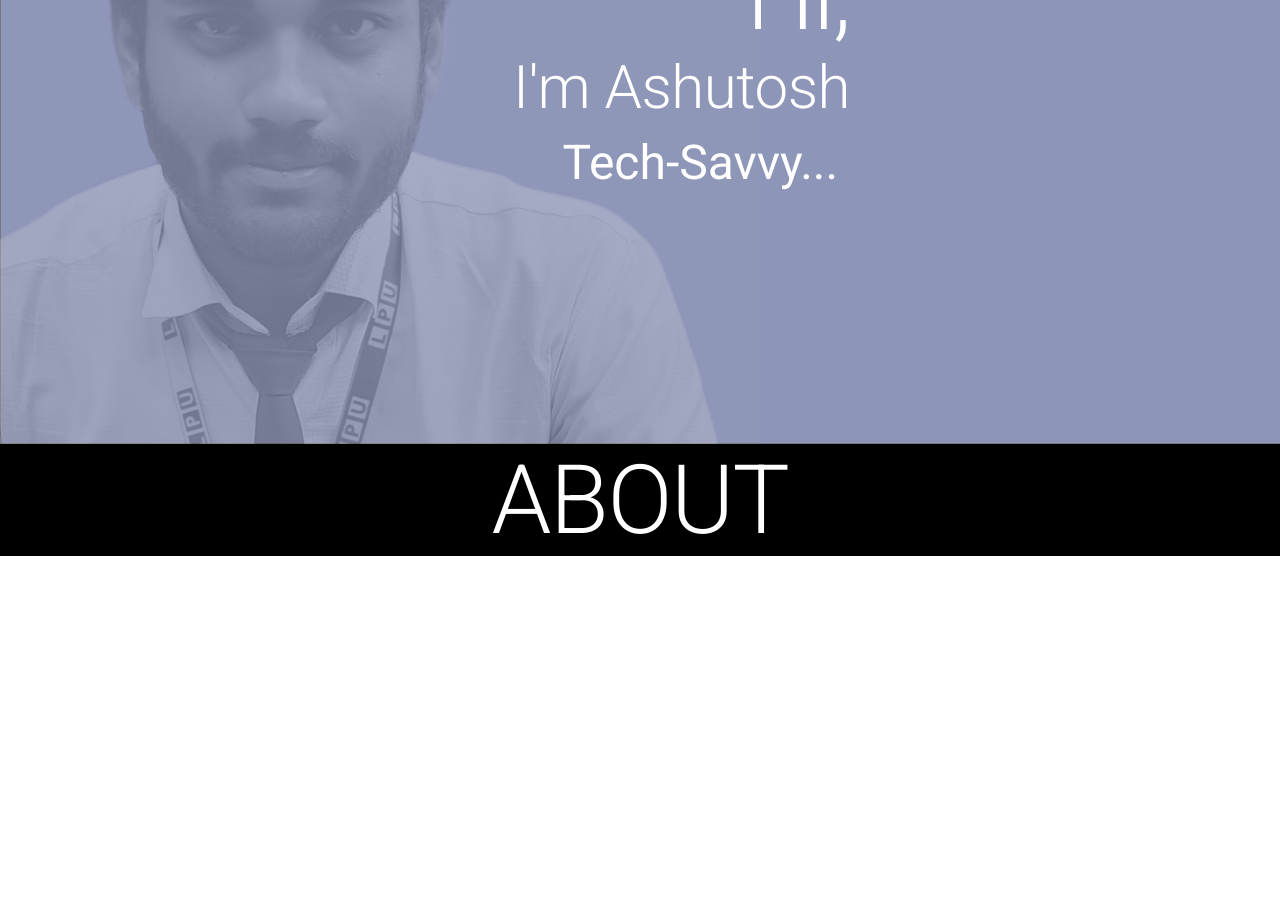
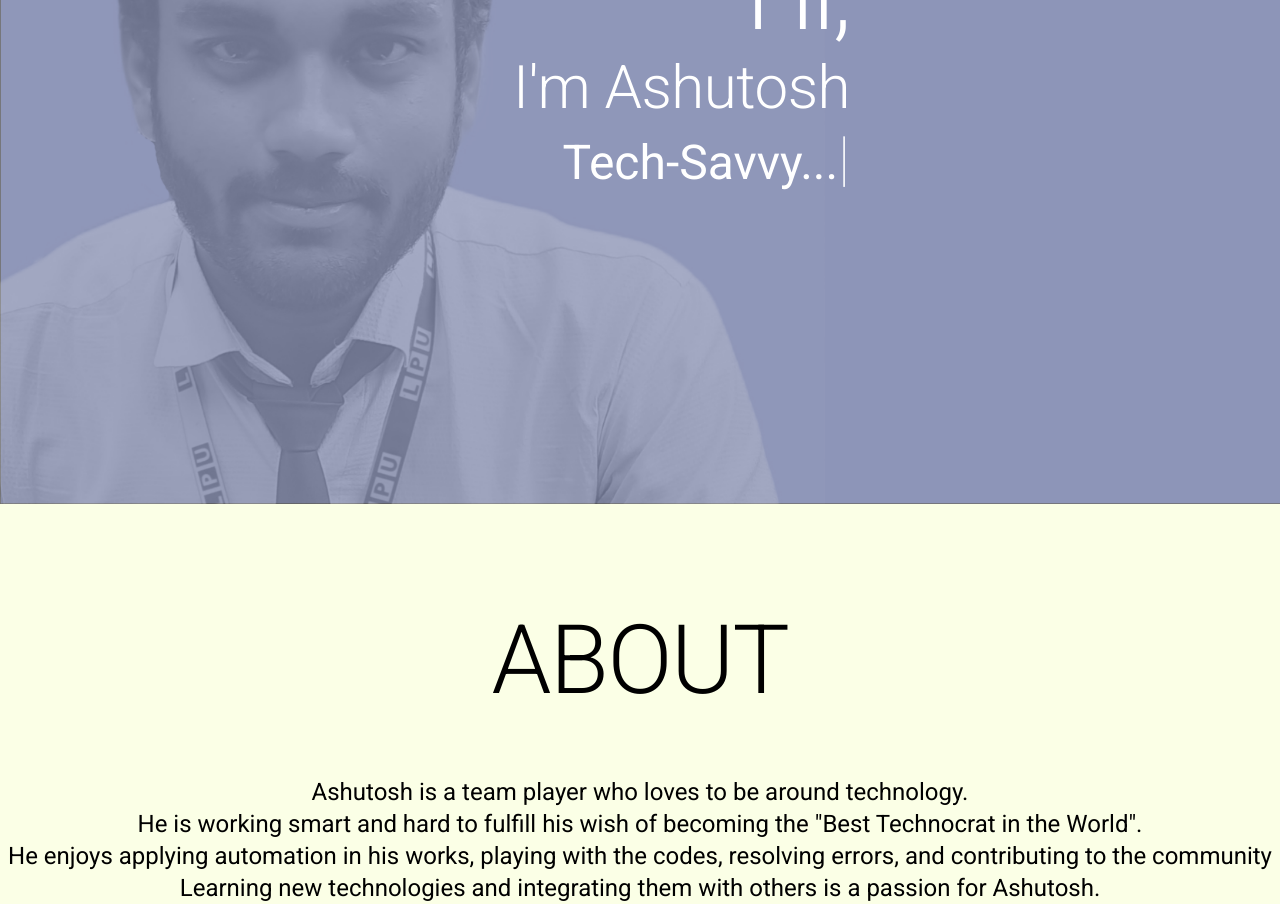
Before and after one commit to ashutosh5786/portfolio, a React (Create React App) app: page / in a window 1280 px wide. Shown: the part 260-1164 px from the top of the page. Before the commit the page ends 816 px from the top, so only its background shows below. Built offline with nearby package versions, Linux system fonts and the light colour scheme.

Commit message:
rool-back to original-colo

```diff
--- a/src/components/about.js
+++ b/src/components/about.js
@@ -30,10 +30,15 @@ const Desktop = ({ children }) => {
 export default function About () {
 
 return (
-    <div>
+    <div className="about">
         <Desktop>
             <div>
               <Typography variant="h1" align="center" className="title">ABOUT</Typography>
+              <Typography variant="h5" align="center" className="content">Ashutosh is a team player who loves to be around technology.
+              <br/>He is working smart and hard to fulfill his wish of becoming the "Best Technocrat in the World".<br/>
+              He enjoys applying automation in his works, playing with the codes, resolving errors, and contributing to the community
+              <br/>Learning new technologies and integrating them with others is a passion for Ashutosh.
+              </Typography>
 
             </div>
         </Desktop>
--- a/src/components/intro.js
+++ b/src/components/intro.js
@@ -2,13 +2,13 @@
 import React from 'react';
 import { useMediaQuery } from 'react-responsive'
 import Typography from '@material-ui/core/Typography';
-
+import Divider from '@material-ui/core/Divider'
 
 
 
 // Importing the css
 import '../style/intro.css';
-import { Table } from '@material-ui/core';
+
 
 
 // Making it responsive
--- a/src/components/navigation.js
+++ b/src/components/navigation.js
@@ -5,9 +5,8 @@ import Typography from '@material-ui/core/Typography';
 import { useMediaQuery } from 'react-responsive'
 
 //importing the files for elevation
-import Slide from "@material-ui/core/Slide"
 import useScrollTrigger from "@material-ui/core/useScrollTrigger";
-import CssBaseline from "@material-ui/core/CssBaseline";
+
 
 // Importing the icons
 import LinkedInIcon from '@material-ui/icons/LinkedIn';
@@ -51,13 +50,15 @@ const Default = ({ children }) => {
 }
 
 
+
+
 export default function ButtonAppBar(props) {
   return (
     <div className="navbar">
       {/* For Desktop */}
       <Desktop>
       <OnScroll {...props}>
-      <AppBar>
+      <AppBar color="primary">
         <Toolbar>
           <Typography variant="h6" className="nav_p">
             About
@@ -83,6 +84,7 @@ export default function ButtonAppBar(props) {
 
       {/* For Tablets */}
       <Tablet>
+      <OnScroll>
       <AppBar>
         <Toolbar>
           <Typography variant="h6" className="nav_p">
@@ -104,6 +106,7 @@ export default function ButtonAppBar(props) {
           <Typography><a href="https://www.linkedin.com/in/ashutosh-singh5786/"><LinkedInIcon id='icons'/></a></Typography>
         </Toolbar>
       </AppBar>
+      </OnScroll>
       </Tablet>
       {/* For Mobile
 
--- a/src/style/about.css
+++ b/src/style/about.css
@@ -1,4 +1,7 @@
 .title {
-  color: white;
-  background-color: black;
+  padding-top: 100px;
+  padding-bottom: 60px;
 }
+.about {
+  background-color: rgba(213, 255, 12, 0.1);
+}
--- a/src/style/intro.css
+++ b/src/style/intro.css
@@ -18,7 +18,7 @@
   padding-right: 430px;
 }
 #text3 {
-  padding-bottom: 250px;
+  padding-bottom: 310px;
 }
 
 #text1_tablet {
```
